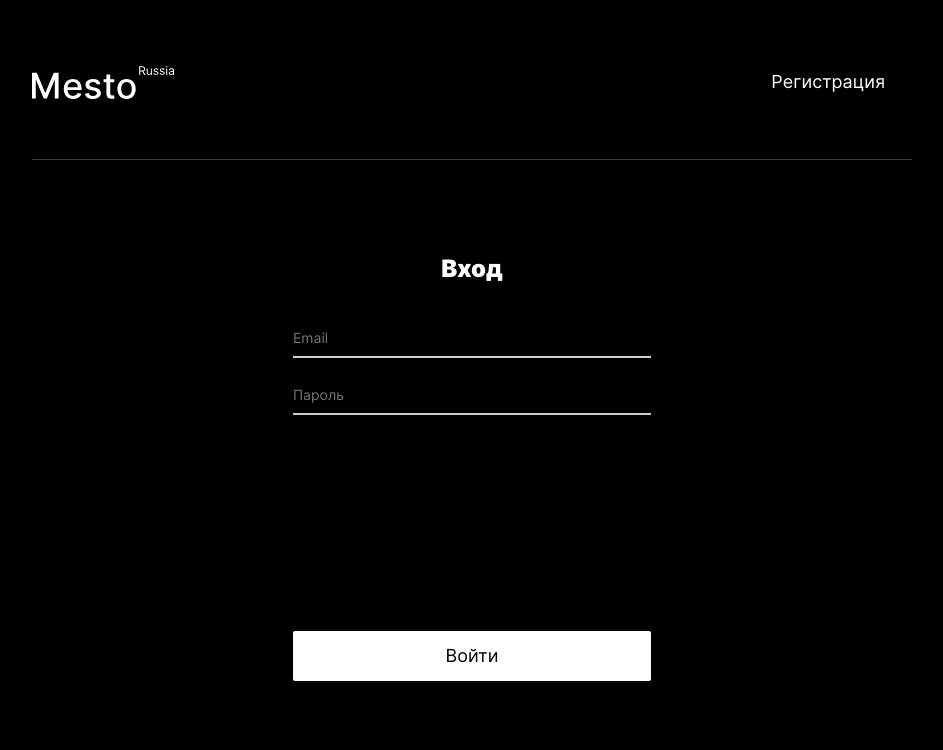
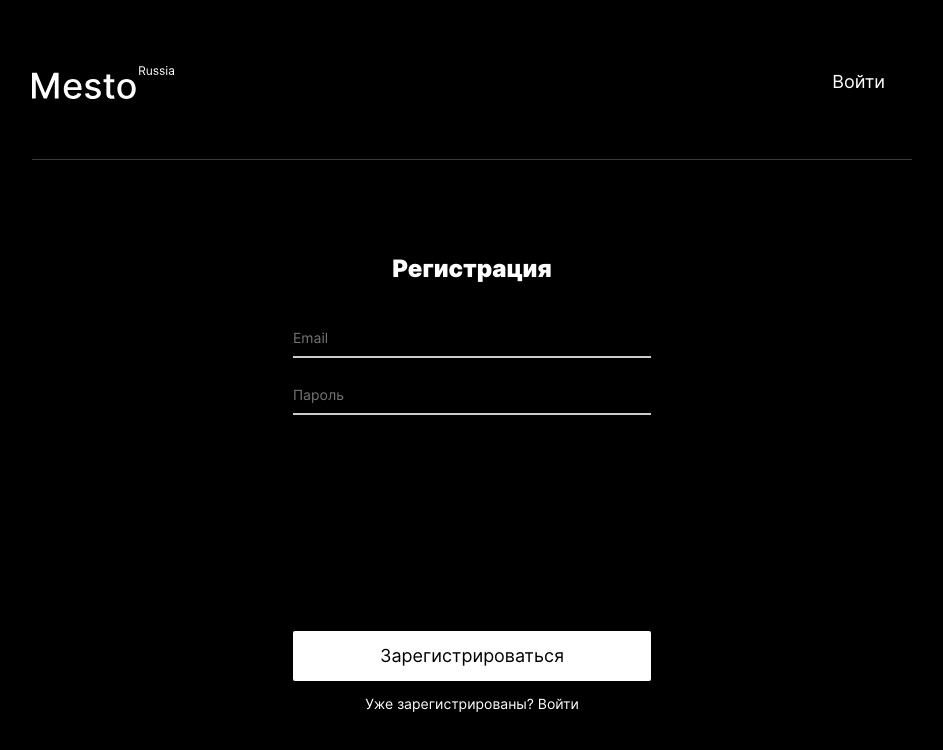
Before and after one commit to AlesyaMax/react-mesto-api-full-gha, a React (Create React App) app in the folder frontend/: page /signup in a window 1280 px wide. Before the commit this address led to /sign-in. Shown: the top 750 px of the page, without its empty margins (168-1111 px from the left). Built offline with nearby package versions, Linux system fonts and the light colour scheme.

Commit message:
fix address signin and signup

```diff
--- a/frontend/src/components/App/App.js
+++ b/frontend/src/components/App/App.js
@@ -147,7 +147,7 @@ function App() {
     setIsInfoTooltipOpen(true);
     setResultText("Вы успешно зарегистрировались!");
     setResultImage(Success);
-    navigate("/sign-in");
+    navigate("/signin");
   }
 
   function handleFailedAuth() {
@@ -265,7 +265,7 @@ function App() {
           }
         />
         <Route
-          path="/sign-in"
+          path="/signin"
           element={
             <Login
               authText={resultText}
@@ -277,7 +277,7 @@ function App() {
           }
         />
         <Route
-          path="/sign-up"
+          path="/signup"
           element={
             <Register
               authText={resultText}
--- a/frontend/src/components/Login/Login.js
+++ b/frontend/src/components/Login/Login.js
@@ -27,7 +27,7 @@ const Login = (props) => {
     <>
       <Header
         headerLink={
-          <NavLink to="/sign-up" className="header__text header__text_link">
+          <NavLink to="/signup" className="header__text header__text_link">
             Регистрация
           </NavLink>
         }
--- a/frontend/src/components/Main/Main.js
+++ b/frontend/src/components/Main/Main.js
@@ -13,7 +13,7 @@ function Main(props) {
       <Header
         headerLink={
           <NavLink
-            to="/sign-in"
+            to="/signin"
             className="header__text header__text_link"
             onClick={props.onExit}
           >
--- a/frontend/src/components/PageNotFound/PageNotFound.js
+++ b/frontend/src/components/PageNotFound/PageNotFound.js
@@ -2,7 +2,7 @@ import React from "react";
 import { Navigate } from "react-router-dom";
 
 const PageNotFound = (props) => {
-  return !props.loggedIn && <Navigate to="/sign-in" replace />;
+  return !props.loggedIn && <Navigate to="/signin" replace />;
 };
 
 export default PageNotFound;
--- a/frontend/src/components/ProtectedRoute/ProtectedRoute.js
+++ b/frontend/src/components/ProtectedRoute/ProtectedRoute.js
@@ -2,7 +2,7 @@ import React from "react";
 import { Navigate } from "react-router-dom";
 
 const ProtectedRouteElement = ({ element: Component, ...props }) => {
-  return props.loggedIn ? <Component {...props} /> : <Navigate to="/sign-in" />;
+  return props.loggedIn ? <Component {...props} /> : <Navigate to="/signin" />;
 };
 
 export default ProtectedRouteElement;
--- a/frontend/src/components/Register/Register.js
+++ b/frontend/src/components/Register/Register.js
@@ -27,7 +27,7 @@ const Register = (props) => {
     <>
       <Header
         headerLink={
-          <NavLink to="/sign-in" className="header__text header__text_link">
+          <NavLink to="/signin" className="header__text header__text_link">
             Войти
           </NavLink>
         }
@@ -37,7 +37,7 @@ const Register = (props) => {
         name="register"
         buttonText="Зарегистрироваться"
         link={
-          <NavLink to="/sign-in" className="popup__link">
+          <NavLink to="/signin" className="popup__link">
             Уже зарегистрированы? Войти
           </NavLink>
         }
```
Also changed, not shown: 1 other file (tests, documents, lock files or other folders).
